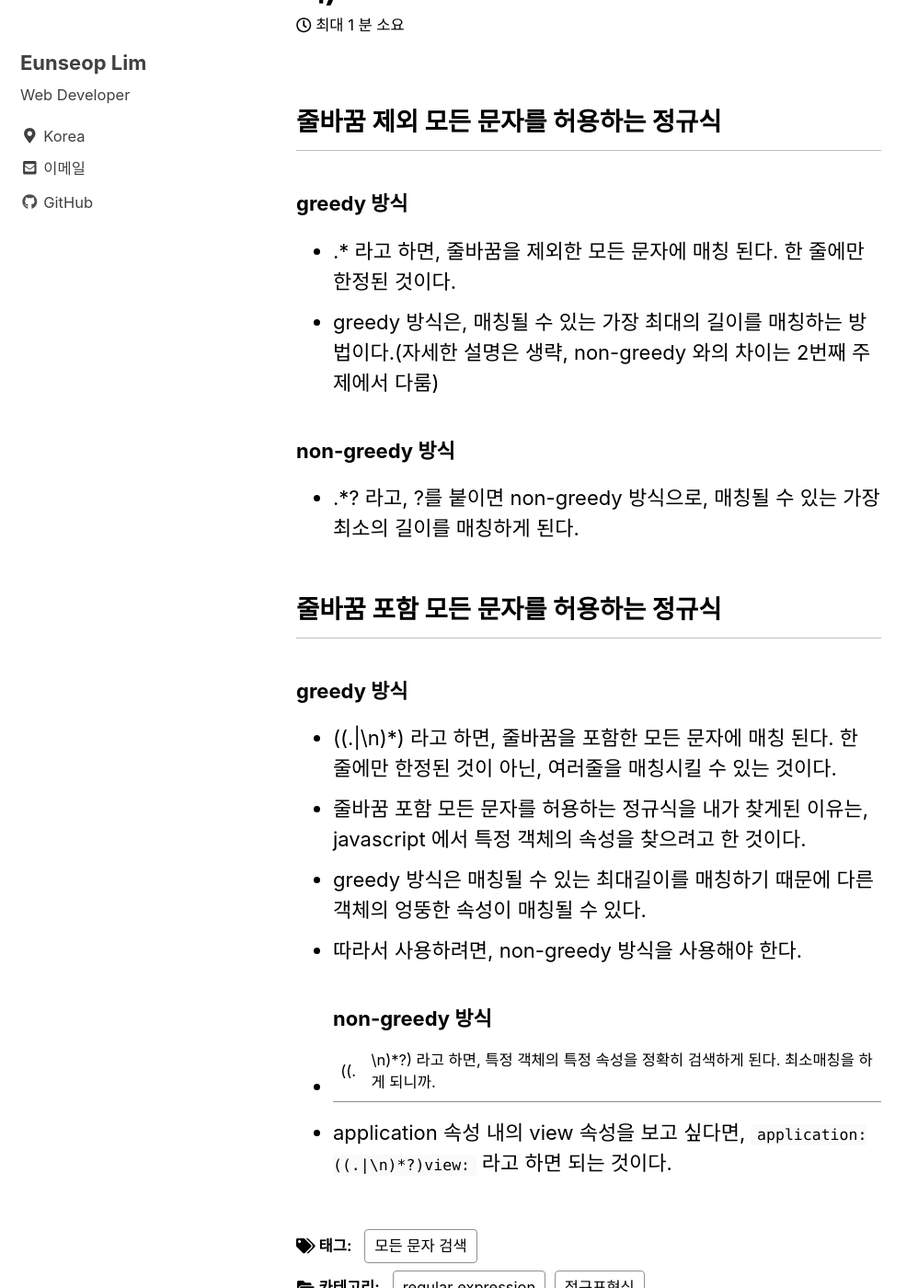
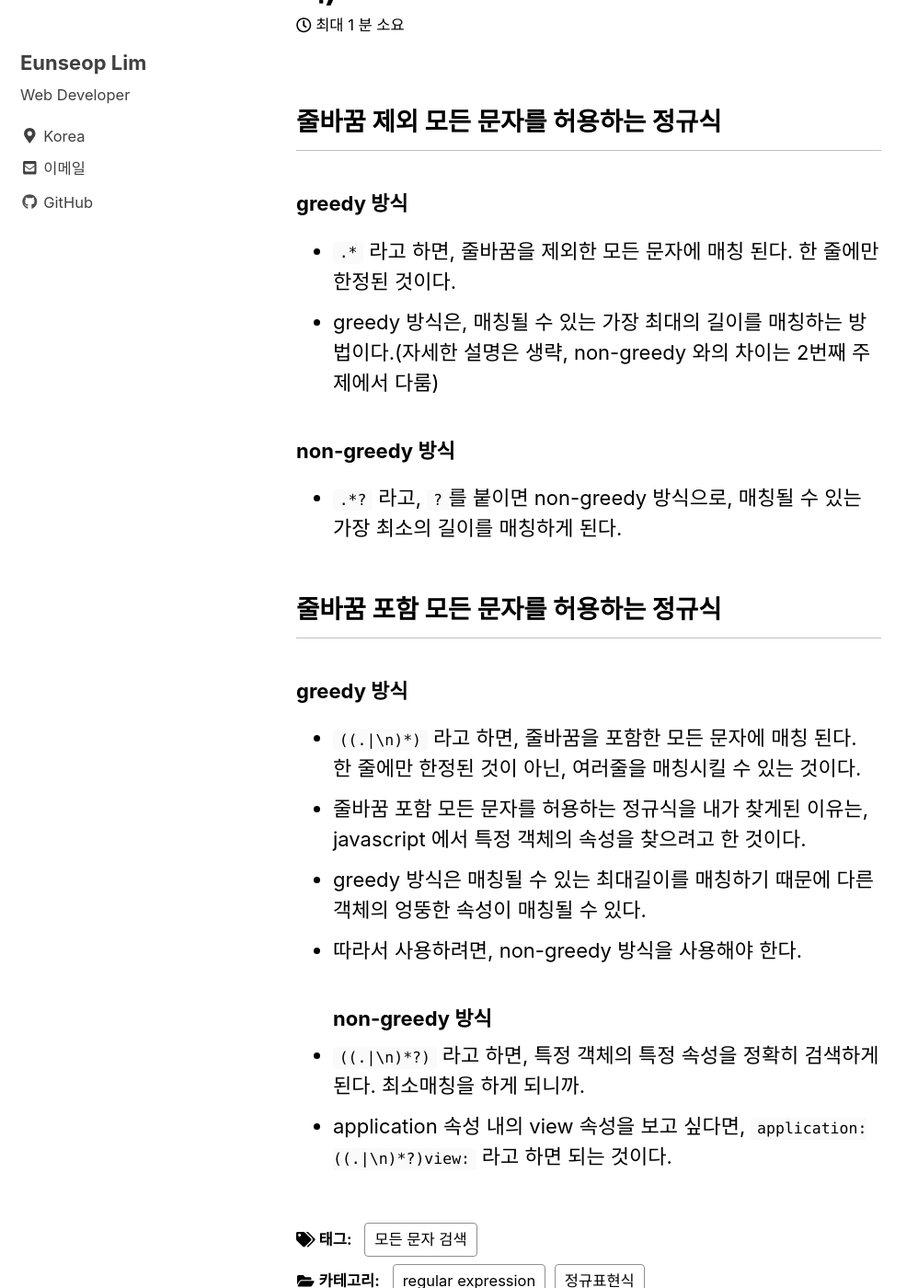
Before and after one commit to LimEunSeop/limeunseop.github.io, a Jekyll site: the page built from _posts/2018-12-05-정규식-줄바꿈-포함-모든-문자-일치(js속성검색).md, in a window 1280 px wide and 1400 px high, scrolled down 289 px. Shown: the whole window at 92% size, without its empty margins (0-998 px from the left). Built offline with Jekyll 4.4.1, drawn with Linux system fonts in a browser that asks for light colours; nearby versions of some CDN libraries; comment, search, counter and statistics services are not loaded; a style sheet for code colours, icons or effects is not loaded.

Commit message:
파이프기호 escape 처리, 모든 명령 block으로

````diff
--- a/_posts/2018-12-05-정규식-줄바꿈-포함-모든-문자-일치(js속성검색).md
+++ b/_posts/2018-12-05-정규식-줄바꿈-포함-모든-문자-일치(js속성검색).md
@@ -10,18 +10,18 @@ tags:
 
 ## 줄바꿈 제외 모든 문자를 허용하는 정규식
 ### greedy 방식
-- .* 라고 하면, 줄바꿈을 제외한 모든 문자에 매칭 된다. 한 줄에만 한정된 것이다.
+- ```.*``` 라고 하면, 줄바꿈을 제외한 모든 문자에 매칭 된다. 한 줄에만 한정된 것이다.
 - greedy 방식은, 매칭될 수 있는 가장 최대의 길이를 매칭하는 방법이다.(자세한 설명은 생략, non-greedy 와의 차이는 2번째 주제에서 다룸)
 
 ### non-greedy 방식
-- .*? 라고, ?를 붙이면 non-greedy 방식으로, 매칭될 수 있는 가장 최소의 길이를 매칭하게 된다.
+- ```.*?``` 라고, ```?```를 붙이면 non-greedy 방식으로, 매칭될 수 있는 가장 최소의 길이를 매칭하게 된다.
 
 ## 줄바꿈 포함 모든 문자를 허용하는 정규식
 ### greedy 방식
-- ((.\|\n)*) 라고 하면, 줄바꿈을 포함한 모든 문자에 매칭 된다. 한 줄에만 한정된 것이 아닌, 여러줄을 매칭시킬 수 있는 것이다.
+- ```((.|\n)*)``` 라고 하면, 줄바꿈을 포함한 모든 문자에 매칭 된다. 한 줄에만 한정된 것이 아닌, 여러줄을 매칭시킬 수 있는 것이다.
 - 줄바꿈 포함 모든 문자를 허용하는 정규식을 내가 찾게된 이유는, javascript 에서 특정 객체의 속성을 찾으려고 한 것이다.
 - greedy 방식은 매칭될 수 있는 최대길이를 매칭하기 때문에 다른 객체의 엉뚱한 속성이 매칭될 수 있다.
 - 따라서 사용하려면, non-greedy 방식을 사용해야 한다.
 ### non-greedy 방식
-- ((.|\n)*?) 라고 하면, 특정 객체의 특정 속성을 정확히 검색하게 된다. 최소매칭을 하게 되니까.
+- ```((.|\n)*?)``` 라고 하면, 특정 객체의 특정 속성을 정확히 검색하게 된다. 최소매칭을 하게 되니까.
 - application 속성 내의 view 속성을 보고 싶다면, ```application:((.|\n)*?)view:``` 라고 하면 되는 것이다.
````
